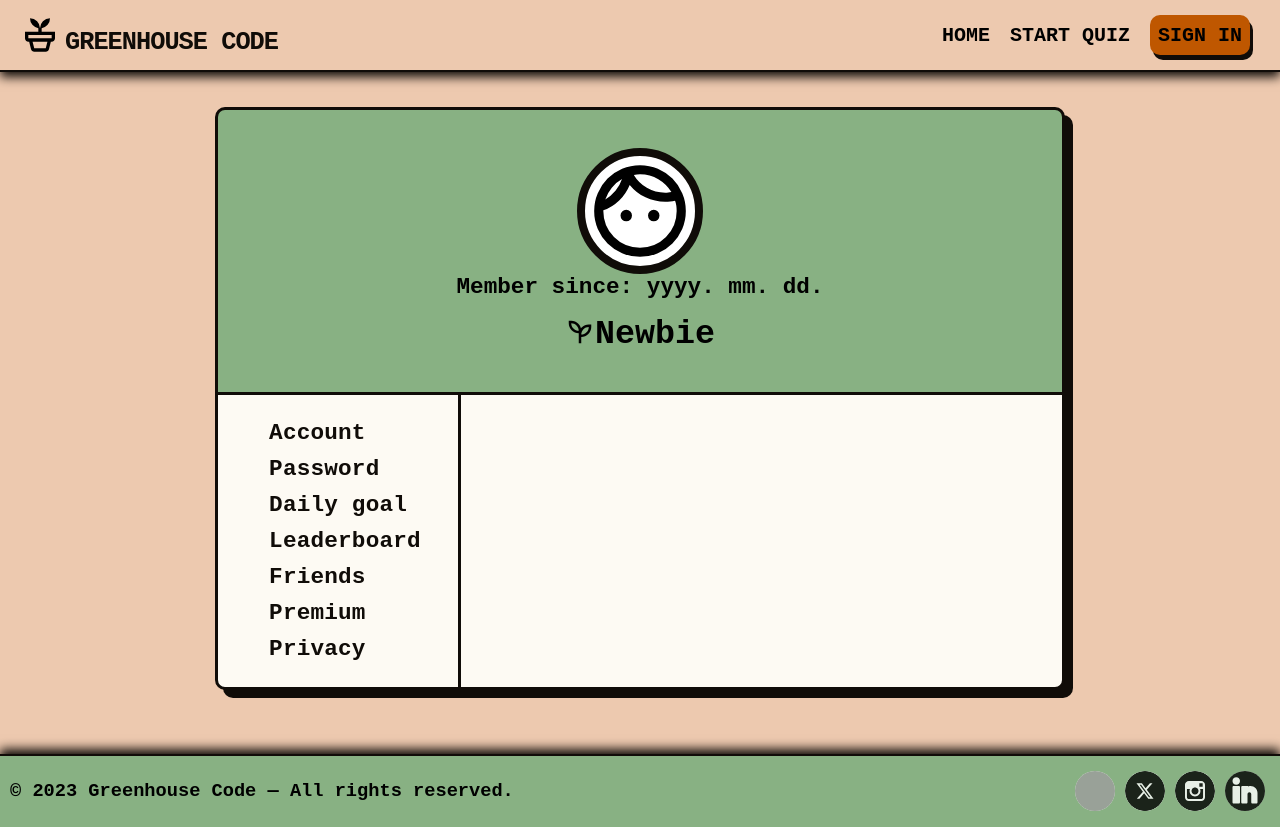
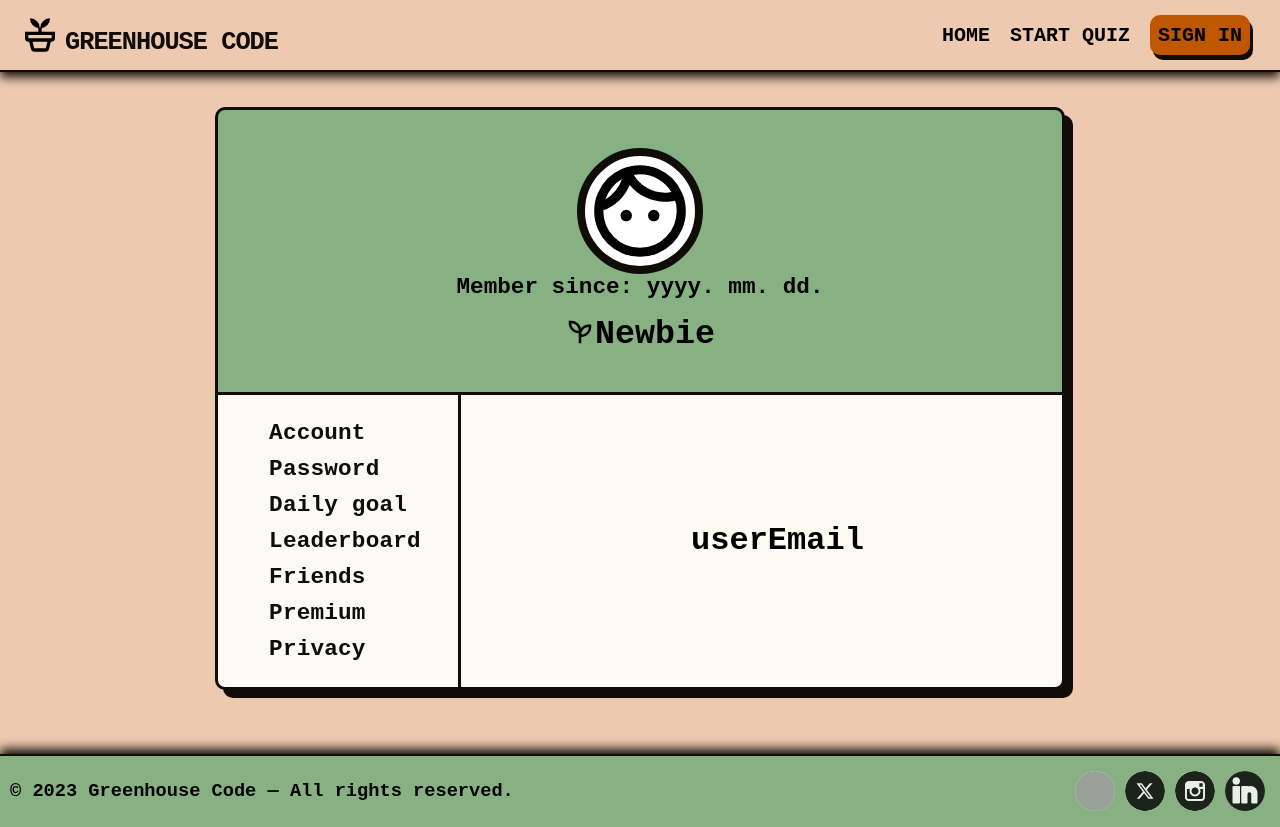
Before and after one commit to progmatic-fs-2023/greenhouse-project, a React (Vite) app in the folder client/: page /profile/account in a window 1280 px wide. Built offline with nearby package versions, Linux system fonts and the light colour scheme; no server answers; grey boxes are pictures that could not be loaded; a web font is replaced by a local one.

Commit message:
fine-tuning

```diff
--- a/client/src/components/ProfilePageComponents/Account.jsx
+++ b/client/src/components/ProfilePageComponents/Account.jsx
@@ -1,14 +1,9 @@
-import PropTypes from 'prop-types';
 
-export default function Account({ userEmail }){
+export default function Account(){
 
   return (
     <div>
-      <h1>{userEmail}</h1>
+      <h1>userEmail</h1>
     </div>
   );
 }
-
-Account.propTypes = {
-  userEmail: PropTypes.string.isRequired,
-};
--- a/client/src/components/QuizPageComponents/quizpage.css
+++ b/client/src/components/QuizPageComponents/quizpage.css
@@ -19,7 +19,7 @@
   flex-flow: column;
   justify-content: center;
   width: 400px;
-  height: 425px;
+  height: 426px;
 }
 
 .quiz_question_title {
@@ -91,7 +91,7 @@
 }
 
 .quiz_answer button:hover {
-  background-color: lightgray;
+  background-color: rgb(156, 156, 156);
   cursor: pointer;
   transition-timing-function: 0.4s ease-in-out;
 }
```
